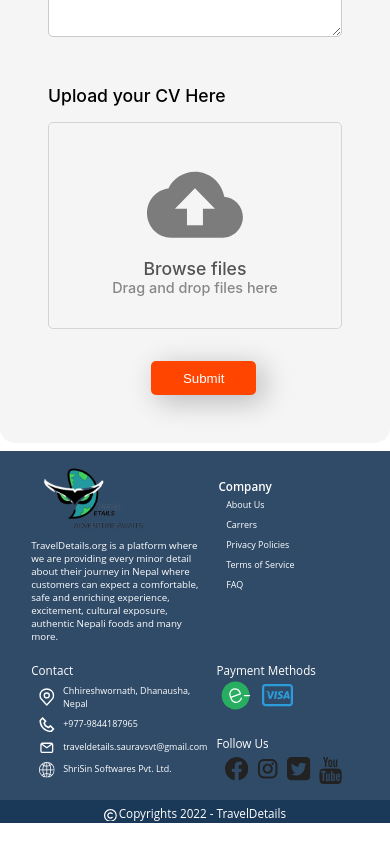
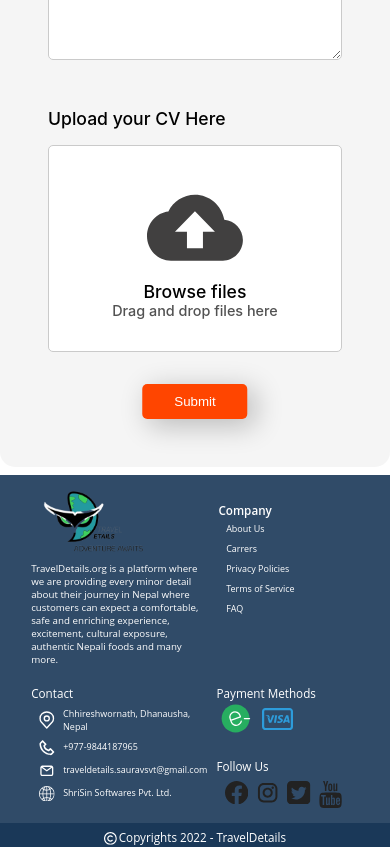
Before and after one commit to sauravsvt/traveldetails, a React (Create React App) app: page /careers in a window 390 px wide. Shown: the part 880-1727 px from the top of the page. Before the commit the page ends 1703 px from the top, so only its background shows below. Built offline with nearby package versions, Linux system fonts and the light colour scheme.

Commit message:
input fixed
auto drop back when user click one of the nav in mobile

```diff
--- a/src/Pages/Careers.css
+++ b/src/Pages/Careers.css
@@ -51,7 +51,6 @@
 
 .cv-input{
     position: relative;
-    z-index: -1;
 }
 
 label[for="file-input"]{
@@ -100,7 +99,8 @@ p[id='file-name']{
 .form-box button{
     color:white;
     padding: 0.6rem 2rem;
-    margin-left: 35%;
+    margin-left: 50%;
+    transform: translate(-50%);
     margin-top: 1rem;
     border-radius: 5px;
     border: none;
@@ -118,6 +118,9 @@ p[id='file-name']{
 }
 
 @media only screen and (max-width: 500px){
+    .form-box{
+        margin-top: 18vw;
+    }
 
     .form-items{
         display: flex;
```
